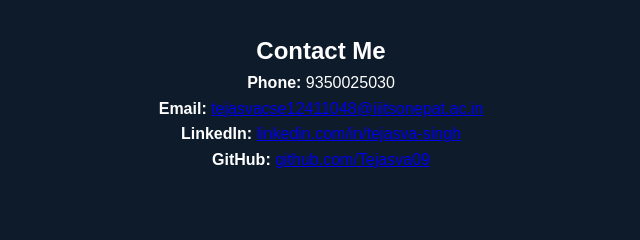
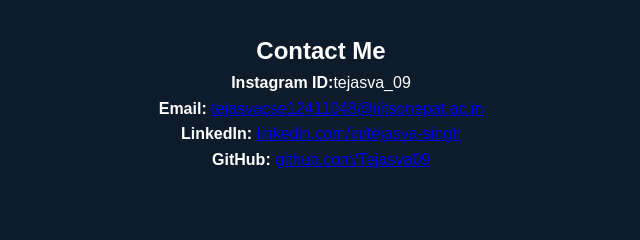
Before and after one commit to Tejasva09/PORTFOLIO, a plain HTML site: page index.html in a window 1280 px wide. Shown: the part 2472-2712 px from the top of the page, 319-959 px from the left. Drawn offline with Linux system fonts and the light colour scheme.

Commit message:
Update index.html

```diff
--- a/index.html
+++ b/index.html
@@ -114,7 +114,7 @@
   <!-- Contact -->
   <section id="contact" class="section">
     <h2>Contact Me</h2>
-    <p><b>Phone:</b> 9350025030</p>
+    <p><b>Instagram ID:</b>tejasva_09</p>
     <p><b>Email:</b> <a href="mailto:tejasvacse12411048@iiitsonepat.ac.in">tejasvacse12411048@iiitsonepat.ac.in</a></p>
     <p><b>LinkedIn:</b> <a href="https://www.linkedin.com/in/tejasva-singh-4a9784328/" target="_blank">linkedin.com/in/tejasva-singh</a></p>
     <p><b>GitHub:</b> <a href="https://github.com/Tejasva09" target="_blank">github.com/Tejasva09</a></p>
```
